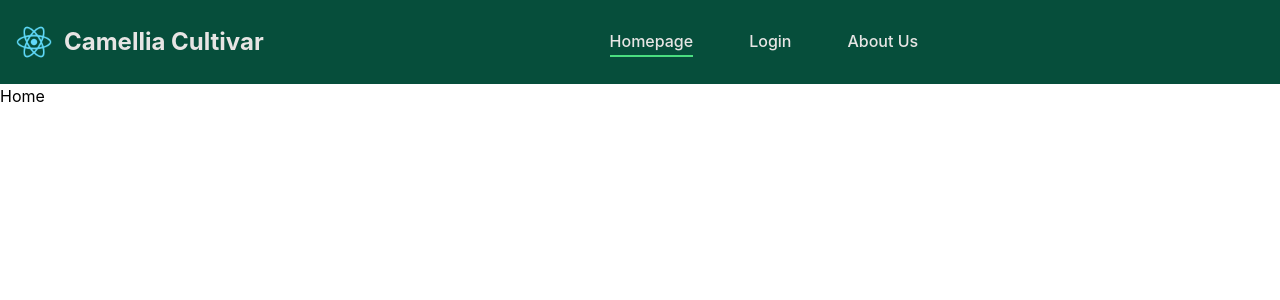
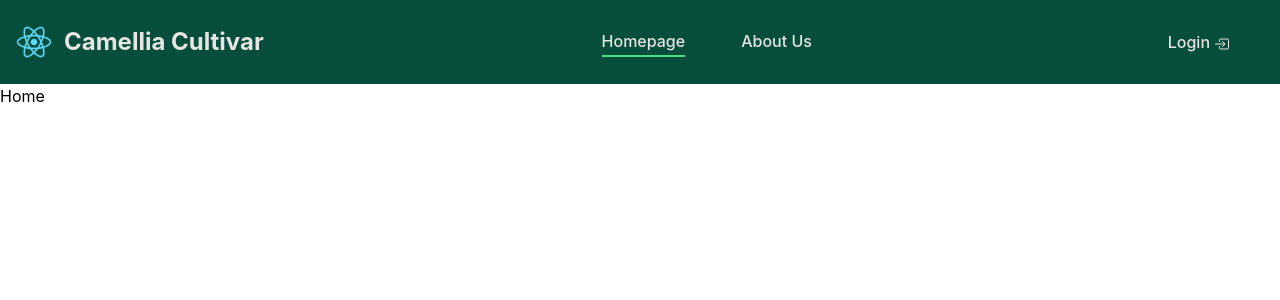
Before and after one commit to Camellia-Cultivar/Camellia-Cultivar, a React (Create React App) app in the folder webapp/: page / in a window 1280 px wide. Shown: the top 300 px of the page. Built offline with nearby package versions, Linux system fonts and the light colour scheme.

Commit message:
added login button

```diff
--- a/webapp/src/components/Navbar/index.js
+++ b/webapp/src/components/Navbar/index.js
@@ -1,14 +1,16 @@
 import React from 'react';
-import {Link, NavLink} from 'react-router-dom';
+import {Link, NavLink, useNavigate} from 'react-router-dom';
+import {IoEnterOutline} from 'react-icons/io5';
 
 const Navbar = () =>{
 
     let activeClassName = "block text-base mx-3 py-0.5 border-b-2 border-green-400";
     let inactiveClassName="block text-base mx-3 py-0.5 border-b-2 border-transparent hover:border-white hover:text-white";
 
+    let navigate = useNavigate();
 
     return (
-        <nav className="bg-emerald-900 px-2 sm:px-4 py-6 text-stone-200 select-none">
+        <nav className="flex bg-emerald-900 px-2 sm:px-4 py-6 text-stone-200 select-none">
             <div className="container flex flex-wrap justify-between items-center mx-auto">
                 <Link to={"/"} className="flex items-center">
                     <img src="logo192.png" className="mr-3 h-6 sm:h-9" alt="Logo"/>
@@ -49,15 +51,6 @@ const Navbar = () =>{
                             </NavLink>
                         </li>
                         <li>
-                            <NavLink to="/login"
-                                className={({ isActive }) => (
-                                    isActive ? activeClassName : inactiveClassName
-                                )}
-                            >
-                                Login
-                            </NavLink>
-                        </li>
-                        <li>
                             <NavLink to="/about"
                                 className={({ isActive }) => (
                                     isActive ? activeClassName : inactiveClassName
@@ -69,6 +62,8 @@ const Navbar = () =>{
                     </ul>
                 </div>
             </div>
+            <button onClick={()=>{navigate("/login")}} className="flex justify-self-end mr-4 font-medium border-2 rounded-md border-emerald-900 px-4 hover:border-white hover:text-white"><span className="self-center mr-1">Login</span><IoEnterOutline  className="self-center mt-1"/></button>
+
         </nav>
     );
 }
```
